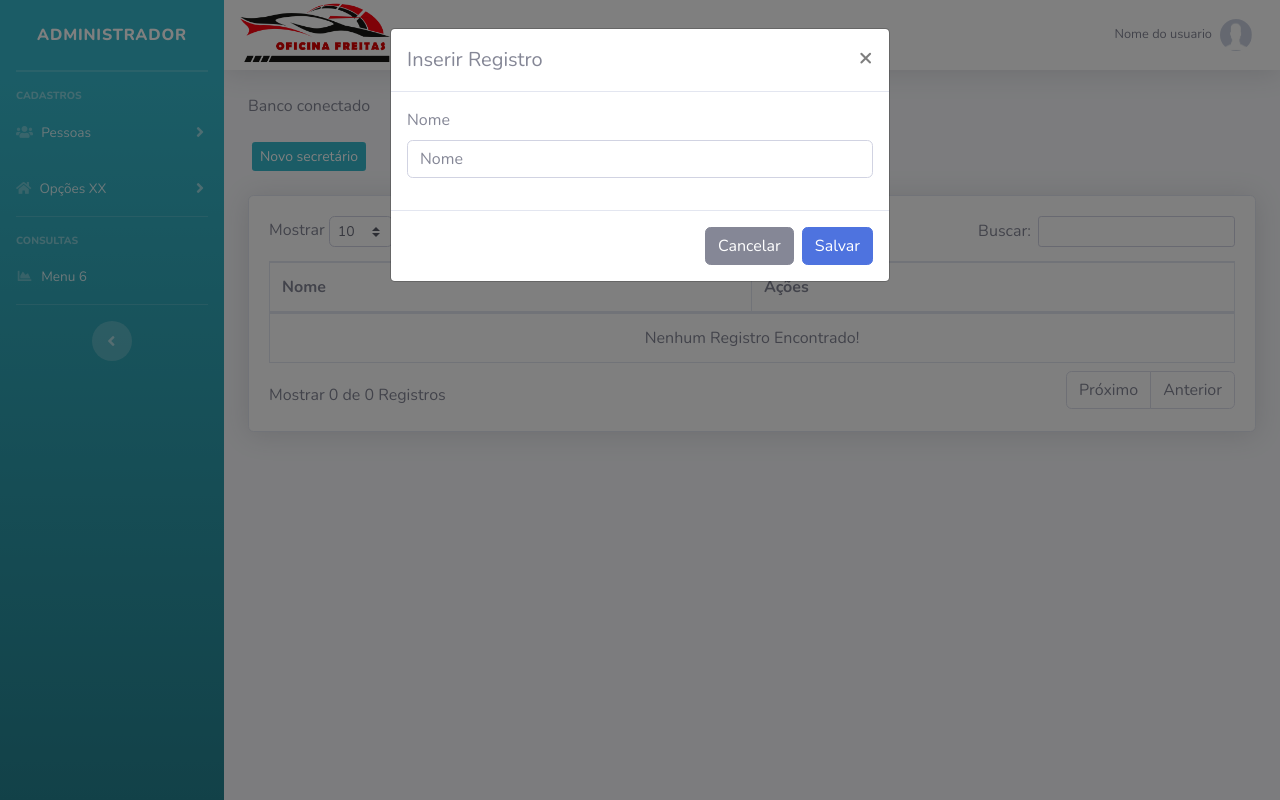
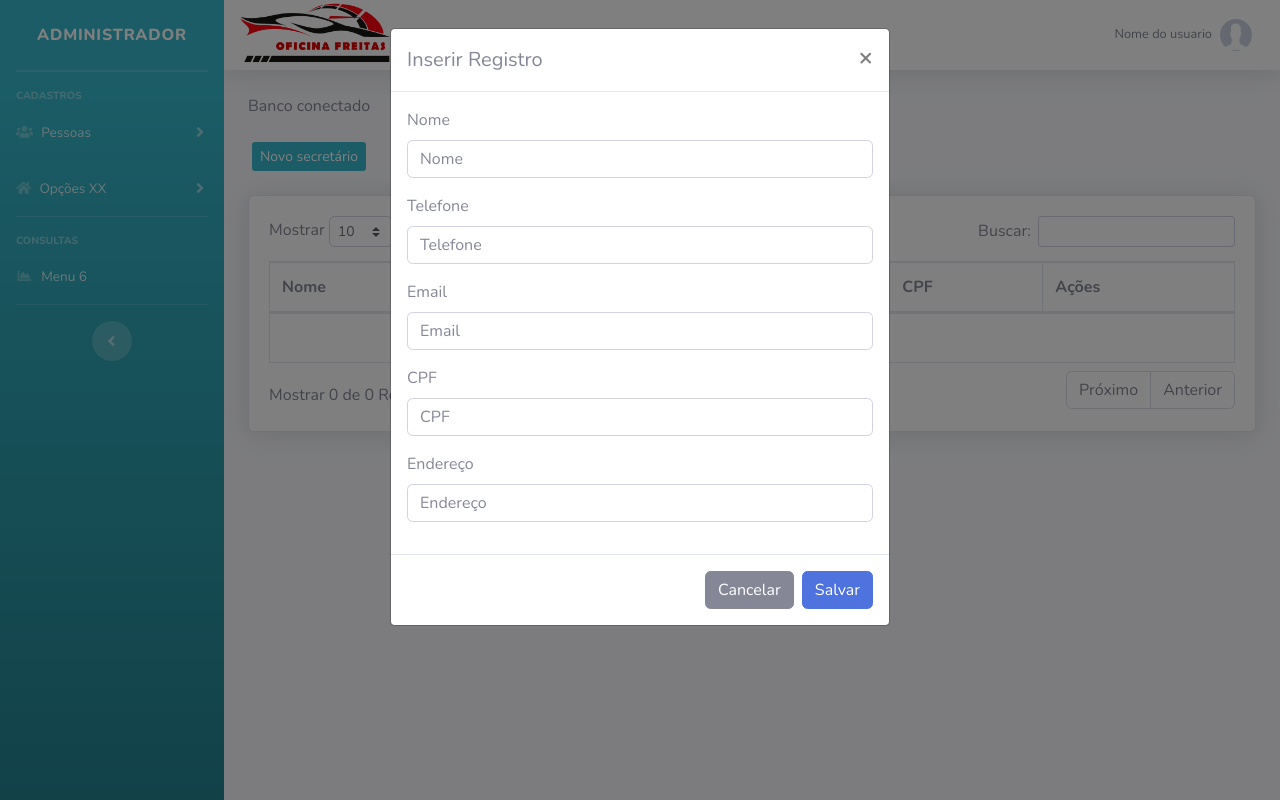
Before and after one commit to gustavogamasa/sistema-escolar, a PHP site: page /escolar/index.php?pag=secretarios&funcao=novo in a window 1280 px wide. Run offline with PHP 8.4, Linux system fonts and the light colour scheme; data that the repository does not hold is empty.

Commit message:
Secretarios - Form editar
Começo da edicao

```diff
--- a/painel-adm/secretarios.php
+++ b/painel-adm/secretarios.php
@@ -31,6 +31,9 @@ require_once("../conexao.php");
                 <thead>
                     <tr>
                         <th>Nome</th>
+                        <th>Telefone</th>
+                        <th>Email</th>
+                        <th>CPF</th>
 
                         <th>Ações</th>
                     </tr>
@@ -40,7 +43,7 @@ require_once("../conexao.php");
 
                    <?php
 
-                   $query = $pdo->query("SELECT * FROM carac order by id desc ");
+                   $query = $pdo->query("SELECT * FROM secretarios order by id desc ");
                    $res = $query->fetchAll(PDO::FETCH_ASSOC);
 
                    for ($i=0; $i < count($res); $i++) {
@@ -48,7 +51,10 @@ require_once("../conexao.php");
                       }
 
                       $nome = $res[$i]['nome'];
-
+                      $telefone = $res[$i]['telefone'];
+                      $email = $res[$i]['email'];
+                      $cpf = $res[$i]['cpf'];
+                      $endereco = $res[$i]['endereco'];
 
                       $id = $res[$i]['id'];
 
@@ -58,11 +64,14 @@ require_once("../conexao.php");
 
                     <tr>
                         <td><?php echo $nome ?></td>
+                        <td><?php echo $telefone ?></td>
+                        <td><?php echo $email ?></td>
+                        <td><?php echo $cpf ?></td>
 
 
                         <td>
                              <a href="index.php?pag=<?php echo $pag ?>&funcao=editar&id=<?php echo $id ?>" class='text-primary mr-1' title='Editar Dados'><i class='far fa-edit'></i></a>
-                            <a href="index.php?pag=<?php echo $pag ?>&funcao=excluir&id=<?php echo $id ?>" class='text-danger mr-1' title='Excluir Registro'><i class='far fa-trash-alt'></i></a>
+                             <a href="index.php?pag=<?php echo $pag ?>&funcao=excluir&id=<?php echo $id ?>" class='text-danger mr-1' title='Excluir Registro'><i class='far fa-trash-alt'></i></a>
                         </td>
                     </tr>
 <?php } ?>
@@ -91,10 +100,16 @@ require_once("../conexao.php");
                     $titulo = "Editar Registro";
                     $id2 = $_GET['id'];
 
-                    $query = $pdo->query("SELECT * FROM carac where id = '" . $id2 . "' ");
+                    $query = $pdo->query("SELECT * FROM secretarios where id = '" . $id2 . "' ");
                     $res = $query->fetchAll(PDO::FETCH_ASSOC);
 
-                    $nome2 = $res[0]['nome'];
+                      $nome2 = $res[0]['nome'];
+                      $telefone2 = $res[0]['telefone'];
+                      $email2 = $res[0]['email'];
+                      $cpf2 = $res[0]['cpf'];
+                      $endereco2 = $res[0]['endereco'];
+
+
 
 
                 } else {
@@ -115,7 +130,23 @@ require_once("../conexao.php");
 
                     <div class="form-group">
                         <label >Nome</label>
-                        <input value="<?php echo @$nome2 ?>" type="text" class="form-control" id="nome-cat" name="nome-cat" placeholder="Nome">
+                        <input value="<?php echo @$nome2 ?>" type="text" class="form-control" id="nome" name="nome" placeholder="Nome">
+                    </div>
+                    <div class="form-group">
+                        <label >Telefone</label>
+                        <input value="<?php echo @$telefone2 ?>" type="text" class="form-control" id="telefone" name="telefone" placeholder="Telefone">
+                    </div>
+                    <div class="form-group">
+                        <label >Email</label>
+                        <input value="<?php echo @$email2 ?>" type="text" class="form-control" id="email" name="email" placeholder="Email">
+                    </div>
+                    <div class="form-group">
+                        <label >CPF</label>
+                        <input value="<?php echo @$cpf2 ?>" type="text" class="form-control" id="cpf" name="cpf" placeholder="CPF">
+                    </div>
+                    <div class="form-group">
+                        <label >Endereço</label>
+                        <input value="<?php echo @$endereco2 ?>" type="text" class="form-control" id="endereco" name="endereco" placeholder="Endereço">
                     </div>
 
 
@@ -136,7 +167,7 @@ require_once("../conexao.php");
 
 
                 <input value="<?php echo @$_GET['id'] ?>" type="hidden" name="txtid2" id="txtid2">
-                <input value="<?php echo @$nome2 ?>" type="hidden" name="antigo" id="antigo">
+                <input value="<?php echo @$cpf ?>" type="hidden" name="antigo" id="antigo">
 
                     <button type="button" id="btn-fechar" class="btn btn-secondary" data-dismiss="modal">Cancelar</button>
                     <button type="submit" name="btn-salvar" id="btn-salvar" class="btn btn-primary">Salvar</button>
```
Also changed, not shown: js/mascaras.js (added, +8 -0 lines).
